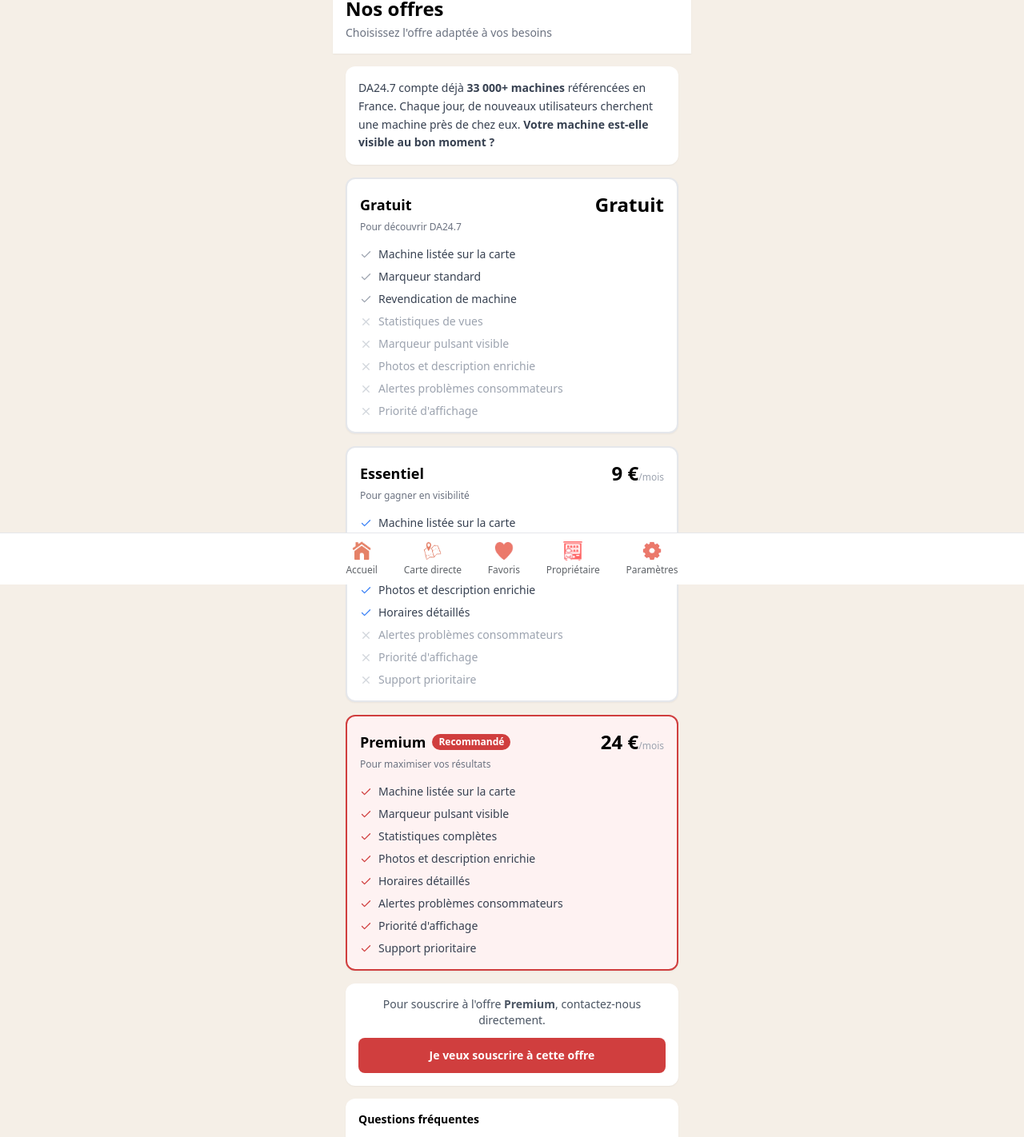
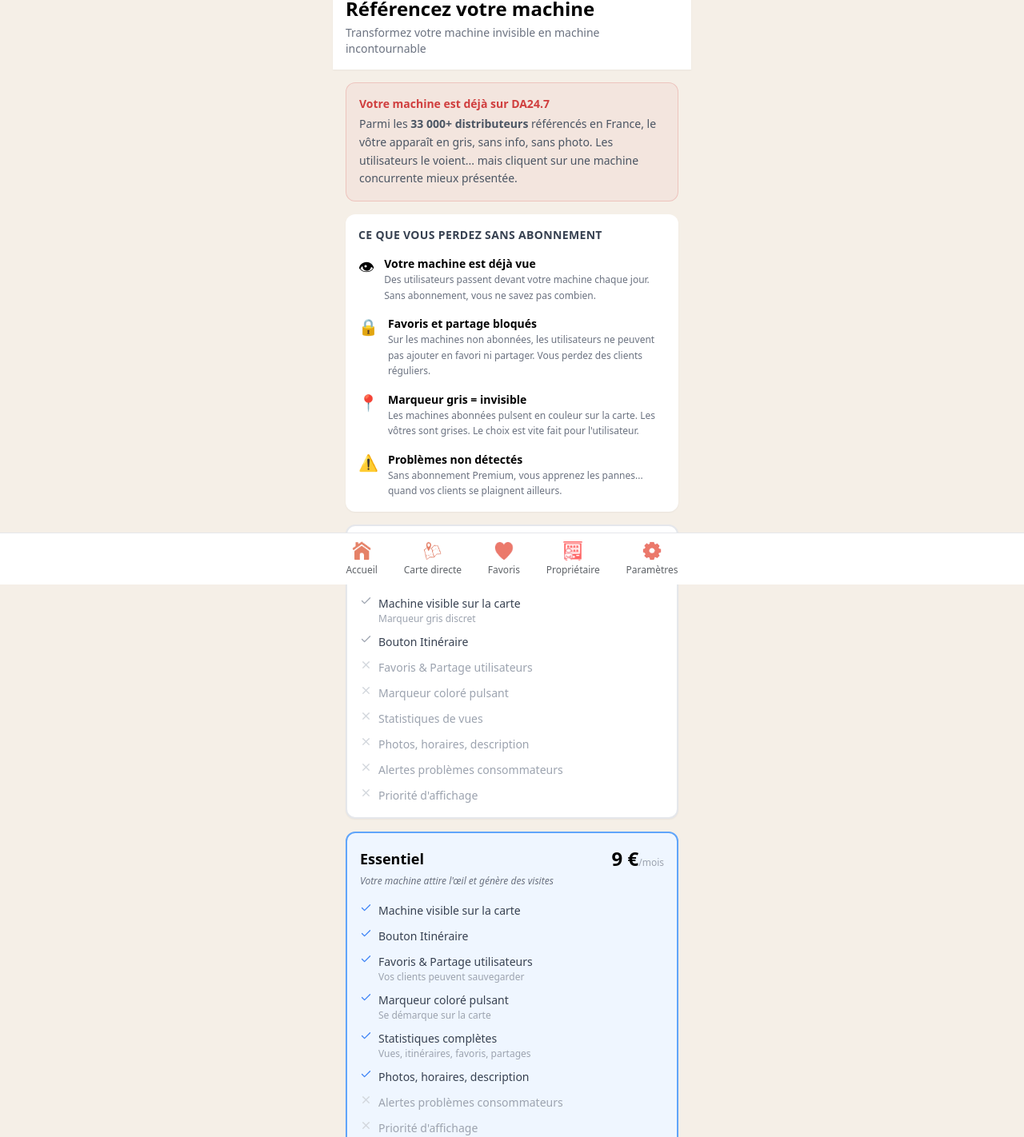
Before and after one commit to distriauto247-cyber/da24-7, a React (Vite) app: page /owner/subscription in a window 1280 px wide. Shown: the part 69-1491 px from the top of the page at 80% size. Built offline with nearby package versions, Linux system fonts and the light colour scheme; no server answers.

Commit message:
Page abonnement réécrite - arguments stratégiques

```diff
--- a/src/pages/OwnerSubscription.jsx
+++ b/src/pages/OwnerSubscription.jsx
@@ -8,14 +8,14 @@
     name: 'Gratuit',
     price: 0,
     color: 'gray',
-    description: 'Pour découvrir DA24.7',
+    description: 'Votre machine existe, mais personne ne la remarque',
     features: [
-      { label: 'Machine listée sur la carte', included: true },
-      { label: 'Marqueur standard', included: true },
-      { label: 'Revendication de machine', included: true },
+      { label: 'Machine visible sur la carte', included: true, note: 'Marqueur gris discret' },
+      { label: 'Bouton Itinéraire', included: true },
+      { label: 'Favoris & Partage utilisateurs', included: false },
+      { label: 'Marqueur coloré pulsant', included: false },
       { label: 'Statistiques de vues', included: false },
-      { label: 'Marqueur pulsant visible', included: false },
-      { label: 'Photos et description enrichie', included: false },
+      { label: 'Photos, horaires, description', included: false },
       { label: 'Alertes problèmes consommateurs', included: false },
       { label: 'Priorité d\'affichage', included: false },
     ]
@@ -25,17 +25,17 @@
     name: 'Essentiel',
     price: 9,
     color: 'blue',
-    description: 'Pour gagner en visibilité',
+    description: 'Votre machine attire l\'œil et génère des visites',
     badge: null,
     features: [
-      { label: 'Machine listée sur la carte', included: true },
-      { label: 'Marqueur pulsant visible', included: true },
-      { label: 'Statistiques complètes', included: true },
-      { label: 'Photos et description enrichie', included: true },
-      { label: 'Horaires détaillés', included: true },
+      { label: 'Machine visible sur la carte', included: true },
+      { label: 'Bouton Itinéraire', included: true },
+      { label: 'Favoris & Partage utilisateurs', included: true, note: 'Vos clients peuvent sauvegarder' },
+      { label: 'Marqueur coloré pulsant', included: true, note: 'Se démarque sur la carte' },
+      { label: 'Statistiques complètes', included: true, note: 'Vues, itinéraires, favoris, partages' },
+      { label: 'Photos, horaires, description', included: true },
       { label: 'Alertes problèmes consommateurs', included: false },
       { label: 'Priorité d\'affichage', included: false },
-      { label: 'Support prioritaire', included: false },
     ]
   },
   {
@@ -43,30 +43,37 @@
     name: 'Premium',
     price: 24,
     color: 'red',
-    description: 'Pour maximiser vos résultats',
+    description: 'Visibilité maximale + gestion proactive',
     badge: 'Recommandé',
     features: [
-      { label: 'Machine listée sur la carte', included: true },
-      { label: 'Marqueur pulsant visible', included: true },
+      { label: 'Machine visible sur la carte', included: true },
+      { label: 'Bouton Itinéraire', included: true },
+      { label: 'Favoris & Partage utilisateurs', included: true },
+      { label: 'Marqueur coloré pulsant', included: true },
       { label: 'Statistiques complètes', included: true },
-      { label: 'Photos et description enrichie', included: true },
-      { label: 'Horaires détaillés', included: true },
-      { label: 'Alertes problèmes consommateurs', included: true },
-      { label: 'Priorité d\'affichage', included: true },
-      { label: 'Support prioritaire', included: true },
+      { label: 'Photos, horaires, description', included: true },
+      { label: 'Alertes problèmes consommateurs', included: true, note: 'Panne, CB, produit non reçu...' },
+      { label: 'Priorité d\'affichage', included: true, note: 'Apparaît avant les non-abonnés' },
     ]
   }
 ]
 
+const ARGUMENTS = [
+  { icon: '👁', title: 'Votre machine est déjà vue', desc: 'Des utilisateurs passent devant votre machine chaque jour. Sans abonnement, vous ne savez pas combien.' },
+  { icon: '🔒', title: 'Favoris et partage bloqués', desc: 'Sur les machines non abonnées, les utilisateurs ne peuvent pas ajouter en favori ni partager. Vous perdez des clients réguliers.' },
+  { icon: '📍', title: 'Marqueur gris = invisible', desc: 'Les machines abonnées pulsent en couleur sur la carte. Les vôtres sont grises. Le choix est vite fait pour l\'utilisateur.' },
+  { icon: '⚠️', title: 'Problèmes non détectés', desc: 'Sans abonnement Premium, vous apprenez les pannes... quand vos clients se plaignent ailleurs.' },
+]
+
 export default function OwnerSubscription() {
   const navigate = useNavigate()
-  const [selected, setSelected] = useState('premium')
+  const [selected, setSelected] = useState('essentiel')
   const [showContact, setShowContact] = useState(false)
 
   const planColors = {
-    gray: { bg: 'bg-gray-50', border: 'border-gray-200', badge: 'bg-gray-100 text-gray-600', btn: 'bg-gray-600 text-white', check: 'text-gray-400' },
-    blue: { bg: 'bg-blue-50', border: 'border-blue-200', badge: 'bg-blue-100 text-blue-700', btn: 'bg-blue-600 text-white', check: 'text-blue-500' },
-    red: { bg: 'bg-red-50', border: 'border-primary', badge: 'bg-primary text-white', btn: 'bg-primary text-white', check: 'text-primary' },
+    gray: { bg: 'bg-gray-50', border: 'border-gray-300', badge: 'bg-gray-100 text-gray-600', check: 'text-gray-400' },
+    blue: { bg: 'bg-blue-50', border: 'border-blue-400', badge: 'bg-blue-100 text-blue-700', check: 'text-blue-500' },
+    red: { bg: 'bg-red-50', border: 'border-primary', badge: 'bg-primary text-white', check: 'text-primary' },
   }
 
   return (
@@ -76,19 +83,32 @@
         <button onClick={() => navigate(-1)} className="flex items-center gap-1 text-sm text-gray-500 mb-3">
           <ChevronLeft size={16} /> Retour
         </button>
-        <h1 className="text-2xl font-bold">Nos offres</h1>
-        <p className="text-sm text-gray-500 mt-1">Choisissez l'offre adaptée à vos besoins</p>
+        <h1 className="text-2xl font-bold">Référencez votre machine</h1>
+        <p className="text-sm text-gray-500 mt-1">Transformez votre machine invisible en machine incontournable</p>
       </div>
 
       <div className="px-4 pt-4 space-y-4">
 
-        {/* Accroche */}
-        <div className="bg-white rounded-xl p-4 shadow-sm">
-          <p className="text-sm text-gray-700 leading-relaxed">
-            DA24.7 compte déjà <strong>33 000+ machines</strong> référencées en France.
-            Chaque jour, de nouveaux utilisateurs cherchent une machine près de chez eux.
-            <strong> Votre machine est-elle visible au bon moment ?</strong>
+        {/* Accroche choc */}
+        <div className="bg-primary/5 border border-primary/20 rounded-xl p-4">
+          <p className="text-sm font-bold text-primary mb-1">Votre machine est déjà sur DA24.7</p>
+          <p className="text-sm text-gray-600 leading-relaxed">
+            Parmi les <strong>33 000+ distributeurs</strong> référencés en France, le vôtre apparaît en gris, sans info, sans photo. Les utilisateurs le voient... mais cliquent sur une machine concurrente mieux présentée.
           </p>
+        </div>
+
+        {/* Arguments visuels */}
+        <div className="bg-white rounded-xl shadow-sm p-4 space-y-4">
+          <h2 className="font-bold text-sm text-gray-700 uppercase tracking-wide">Ce que vous perdez sans abonnement</h2>
+          {ARGUMENTS.map((arg, i) => (
+            <div key={i} className="flex items-start gap-3">
+              <span className="text-xl flex-shrink-0">{arg.icon}</span>
+              <div>
+                <p className="text-sm font-bold text-black">{arg.title}</p>
+                <p className="text-xs text-gray-500 leading-relaxed">{arg.desc}</p>
+              </div>
+            </div>
+          ))}
         </div>
 
         {/* Plans */}
@@ -103,7 +123,6 @@
                 isSelected ? `${colors.border} ${colors.bg}` : 'border-gray-200 bg-white'
               }`}
             >
-              {/* En-tête du plan */}
               <div className="p-4">
                 <div className="flex items-center justify-between mb-1">
                   <div className="flex items-center gap-2">
@@ -119,20 +138,24 @@
                     {plan.price > 0 && <span className="text-xs text-gray-400">/mois</span>}
                   </div>
                 </div>
-                <p className="text-xs text-gray-500">{plan.description}</p>
+                <p className="text-xs text-gray-500 italic">{plan.description}</p>
               </div>
 
-              {/* Fonctionnalités */}
               <div className="px-4 pb-4 space-y-2">
                 {plan.features.map((feature, i) => (
-                  <div key={i} className="flex items-center gap-2">
+                  <div key={i} className="flex items-start gap-2">
                     {feature.included
-                      ? <Check size={15} className={`flex-shrink-0 ${colors.check}`} />
-                      : <X size={15} className="flex-shrink-0 text-gray-300" />
+                      ? <Check size={15} className={`flex-shrink-0 mt-0.5 ${colors.check}`} />
+                      : <X size={15} className="flex-shrink-0 mt-0.5 text-gray-300" />
                     }
-                    <span className={`text-sm ${feature.included ? 'text-gray-700' : 'text-gray-400'}`}>
-                      {feature.label}
-                    </span>
+                    <div>
+                      <span className={`text-sm ${feature.included ? 'text-gray-700' : 'text-gray-400'}`}>
+                        {feature.label}
+                      </span>
+                      {feature.note && feature.included && (
+                        <p className="text-xs text-gray-400">{feature.note}</p>
+                      )}
+                    </div>
                   </div>
                 ))}
               </div>
@@ -146,46 +169,45 @@
             {!showContact ? (
               <>
                 <p className="text-sm text-gray-600 mb-3 text-center">
-                  Pour souscrire à l'offre <strong>{PLANS.find(p => p.id === selected)?.name}</strong>, contactez-nous directement.
+                  Offre <strong>{PLANS.find(p => p.id === selected)?.name}</strong> — <strong>{PLANS.find(p => p.id === selected)?.price} €/mois</strong> sans engagement
                 </p>
                 <button
                   onClick={() => setShowContact(true)}
                   className="w-full bg-primary text-white py-3 rounded-lg font-bold text-sm"
                 >
-                  Je veux souscrire à cette offre
+                  Je veux référencer ma machine
                 </button>
               </>
             ) : (
               <div className="text-center space-y-3">
                 <p className="text-sm font-bold text-gray-700">Contactez-nous pour activer votre abonnement :</p>
                 <a
-                  href="mailto:distriauto24.7@gmail.com?subject=Abonnement DA24.7 - Offre Propriétaire&body=Bonjour, je souhaite souscrire à l'offre propriétaire DA24.7."
+                  href={`mailto:distriauto24.7@gmail.com?subject=Abonnement DA24.7 - Offre ${PLANS.find(p => p.id === selected)?.name}&body=Bonjour, je souhaite référencer ma machine avec l'offre ${PLANS.find(p => p.id === selected)?.name} à ${PLANS.find(p => p.id === selected)?.price}€/mois.`}
                   className="block w-full bg-primary text-white py-3 rounded-lg font-bold text-sm"
                 >
                   ✉️ distriauto24.7@gmail.com
                 </a>
-                <p className="text-xs text-gray-400">Réponse sous 24h. Activation immédiate après paiement.</p>
+                <p className="text-xs text-gray-400">Réponse sous 24h · Activation immédiate après paiement</p>
                 <button onClick={() => setShowContact(false)} className="text-xs text-gray-400 underline">Annuler</button>
               </div>
             )}
           </div>
         )}
 
-        {/* FAQ rapide */}
+        {/* FAQ */}
         <div className="bg-white rounded-xl p-4 shadow-sm space-y-3">
           <h3 className="font-bold text-sm">Questions fréquentes</h3>
-          <div>
-            <p className="text-xs font-semibold text-gray-700">Comment fonctionne l'abonnement ?</p>
-            <p className="text-xs text-gray-500 mt-0.5">Abonnement mensuel sans engagement, résiliable à tout moment par email.</p>
-          </div>
-          <div>
-            <p className="text-xs font-semibold text-gray-700">Puis-je avoir plusieurs machines ?</p>
-            <p className="text-xs text-gray-500 mt-0.5">Oui, l'abonnement s'applique par machine. Tarifs dégressifs pour les parcs importants.</p>
-          </div>
-          <div>
-            <p className="text-xs font-semibold text-gray-700">Que se passe-t-il si j'arrête ?</p>
-            <p className="text-xs text-gray-500 mt-0.5">Votre machine reste listée gratuitement mais perd son marqueur pulsant et ses statistiques.</p>
-          </div>
+          {[
+            { q: 'Comment fonctionne l\'abonnement ?', r: 'Mensuel sans engagement, résiliable à tout moment par email.' },
+            { q: 'Puis-je avoir plusieurs machines ?', r: 'Oui, l\'abonnement s\'applique par machine. Tarifs dégressifs pour les parcs importants, contactez-nous.' },
+            { q: 'Que se passe-t-il si j\'arrête ?', r: 'Votre machine reste listée gratuitement en marqueur gris. Vous perdez la visibilité, les stats et les alertes.' },
+            { q: 'Ma machine est-elle déjà référencée ?', r: 'Très probablement oui — nous avons 33 000+ machines. Cherchez-la sur la carte DA24.7.' },
+          ].map((item, i) => (
+            <div key={i}>
+              <p className="text-xs font-semibold text-gray-700">{item.q}</p>
+              <p className="text-xs text-gray-500 mt-0.5">{item.r}</p>
+            </div>
+          ))}
         </div>
       </div>
     </div>
```
